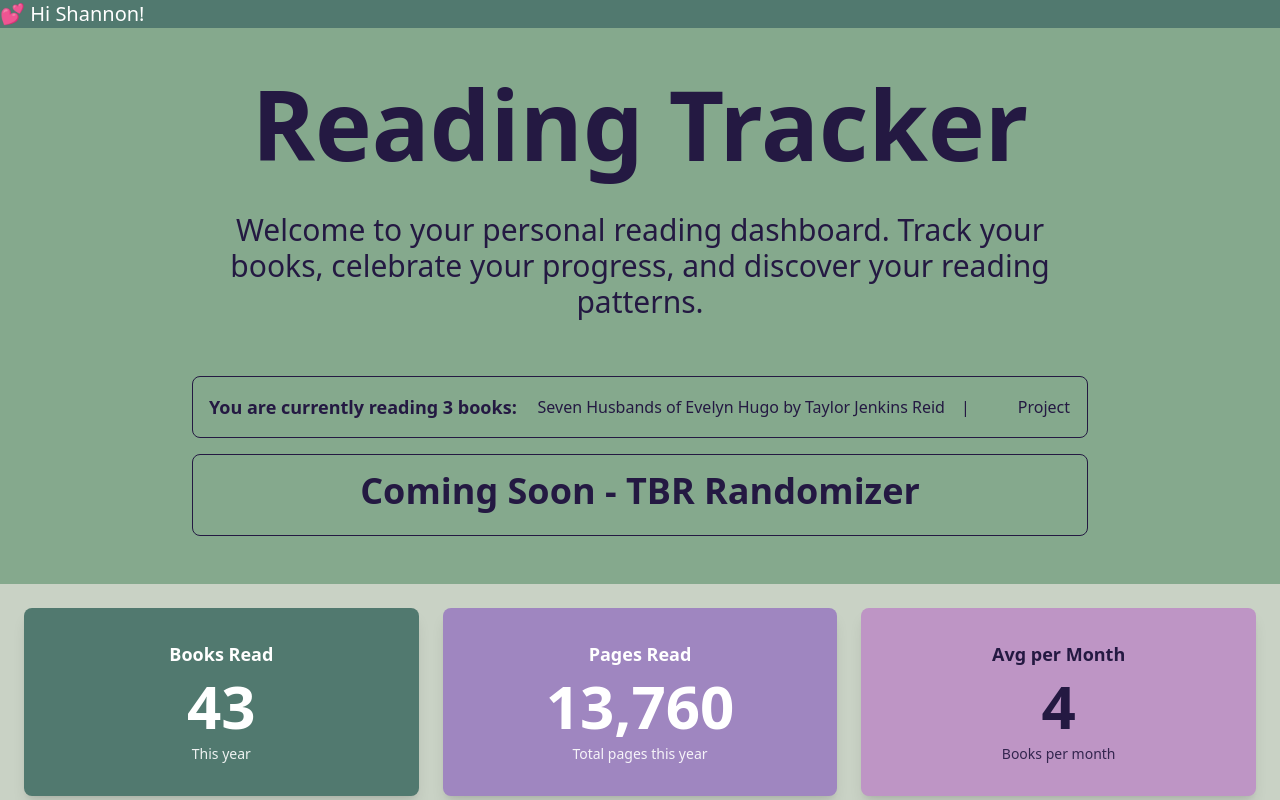
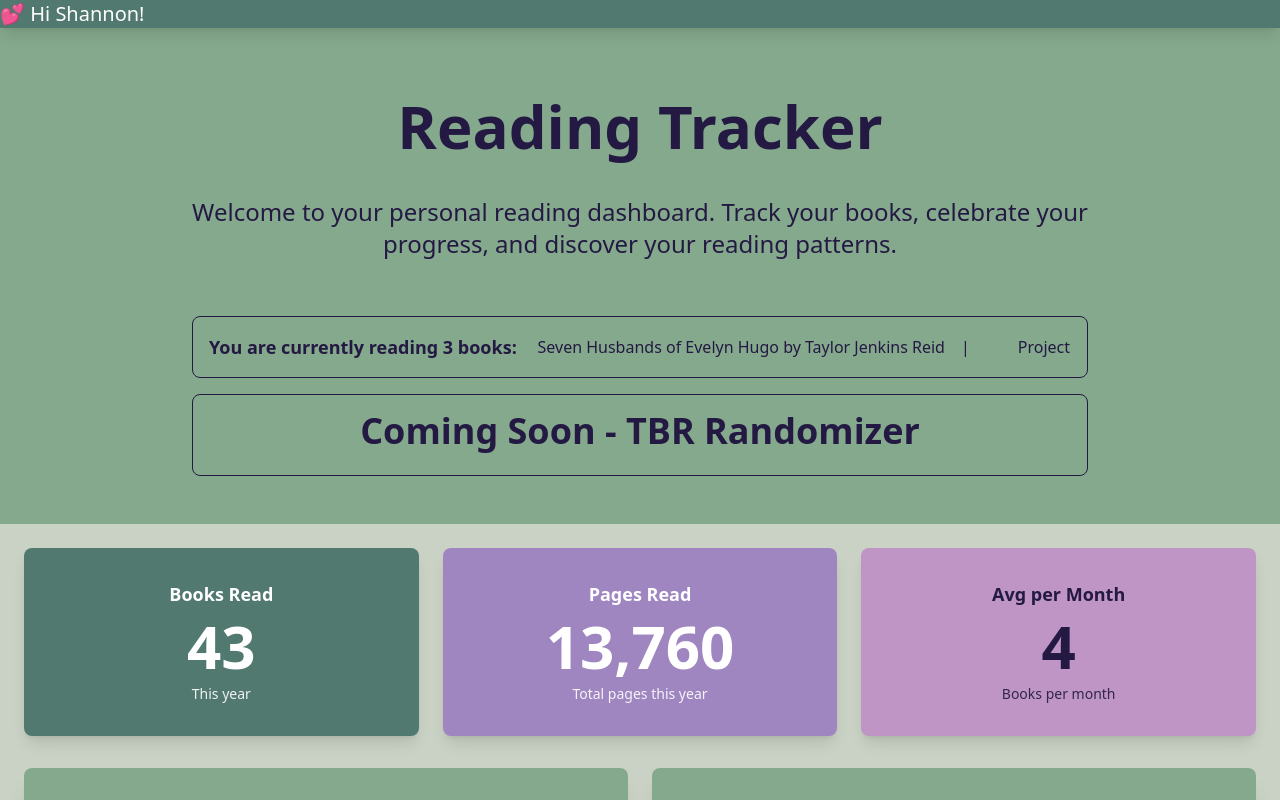
Before and after one commit to najaad/florilegium, a Next.js app: page / in a window 1280 px wide. Shown: the top 800 px of the page. Built offline with nearby package versions, Linux system fonts and the light colour scheme.

Commit message:
Update page.tsx

```diff
--- a/src/app/page.tsx
+++ b/src/app/page.tsx
@@ -56,8 +56,8 @@ export default function Home() {
 
   return (
     <main className="min-h-screen bg-base-100">
-      {/* Header */}
-      <div className="navbar bg-primary text-primary-content shadow-lg">
+      {/* Fixed Header */}
+      <div className="navbar bg-primary text-primary-content shadow-lg fixed top-0 left-0 right-0 z-50">
         <div className="flex-1">
           <a className="btn btn-ghost text-xl text-primary-content">💕 Hi Shannon!</a>
         </div>
@@ -72,11 +72,11 @@ export default function Home() {
       </div>
 
       {/* Welcome Section */}
-      <div className="hero bg-base-200 py-12">
+      <div className="hero bg-base-200 py-12 pt-24">
         <div className="hero-content text-center">
           <div className="max-w-4xl mx-auto">
-            <h1 className="text-8xl font-bold mb-4">Reading Tracker</h1>
-            <p className="py-6 text-3xl mb-8">Welcome to your personal reading dashboard. Track your books, celebrate your progress, and discover your reading patterns.</p>
+            <h1 className="text-6xl font-bold mb-4">Reading Tracker</h1>
+            <p className="py-6 text-2xl mb-8">Welcome to your personal reading dashboard. Track your books, celebrate your progress, and discover your reading patterns.</p>
 
                     {/* Scrolling Currently Reading Banner */}
                     {data?.currentlyReading && data.currentlyReading.length > 0 && (
```
